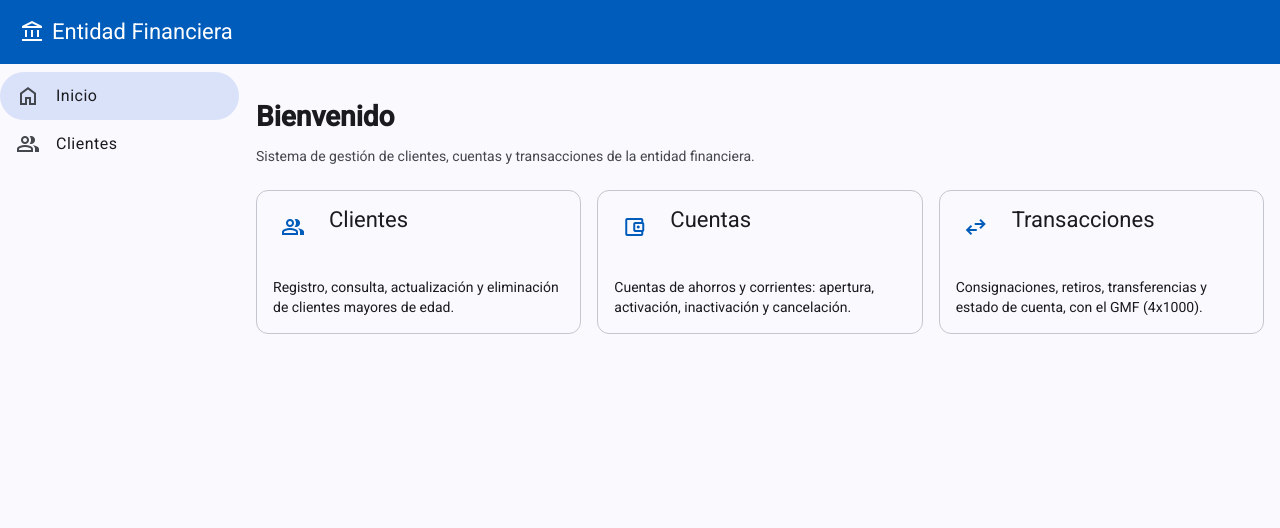
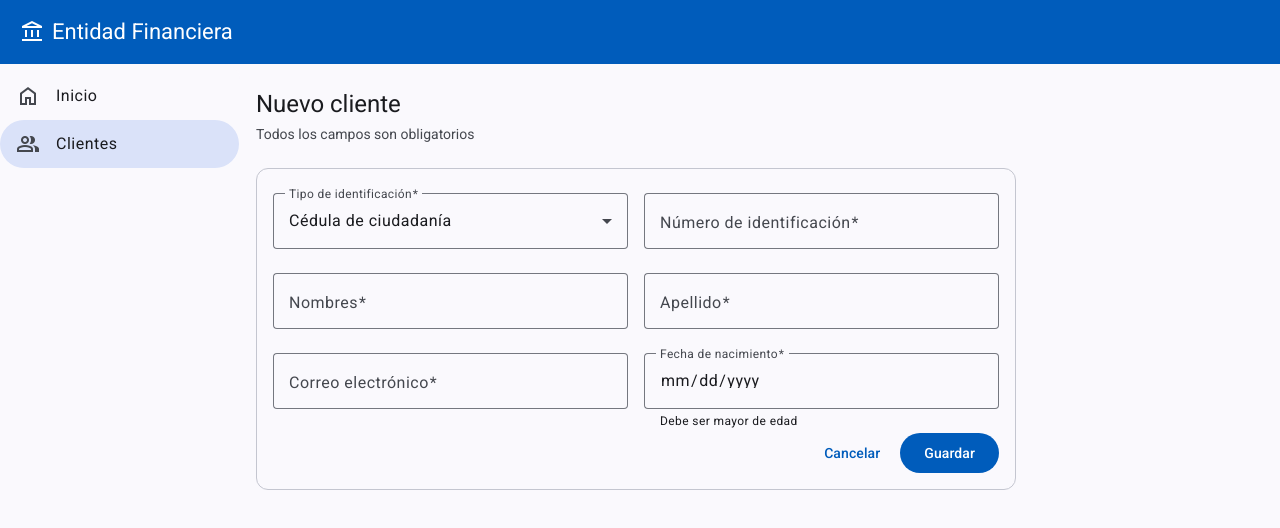
Before and after one commit to Sofialjure/prueba-tecnica-entidad-financiera, an Angular app in the folder frontend/: page /customers/new in a window 1280 px wide. Before the commit this address led to /. Shown: the top 528 px of the page. Built offline with nearby package versions, Linux system fonts and the light colour scheme.

Commit message:
feat(frontend): add customer form to create and edit customers

```diff
--- /dev/null
+++ b/frontend/src/app/features/customers/customer-form/customer-form.html
@@ -0,0 +1,61 @@
+<app-page-header
+  [title]="editing() ? 'Editar cliente' : 'Nuevo cliente'"
+  subtitle="Todos los campos son obligatorios"
+/>
+
+@if (loading()) {
+  <mat-progress-bar mode="indeterminate" />
+}
+
+<mat-card appearance="outlined">
+  <mat-card-content>
+    <form [formGroup]="form" (ngSubmit)="save()" class="grid" novalidate>
+      <mat-form-field appearance="outline">
+        <mat-label>Tipo de identificación</mat-label>
+        <mat-select formControlName="identificationType">
+          @for (type of identificationTypes; track type[0]) {
+            <mat-option [value]="type[0]">{{ type[1] }}</mat-option>
+          }
+        </mat-select>
+      </mat-form-field>
+
+      <mat-form-field appearance="outline">
+        <mat-label>Número de identificación</mat-label>
+        <input matInput formControlName="identificationNumber" autocomplete="off" />
+        <mat-error>{{ error('identificationNumber') }}</mat-error>
+      </mat-form-field>
+
+      <mat-form-field appearance="outline">
+        <mat-label>Nombres</mat-label>
+        <input matInput formControlName="firstName" autocomplete="given-name" />
+        <mat-error>{{ error('firstName') }}</mat-error>
+      </mat-form-field>
+
+      <mat-form-field appearance="outline">
+        <mat-label>Apellido</mat-label>
+        <input matInput formControlName="lastName" autocomplete="family-name" />
+        <mat-error>{{ error('lastName') }}</mat-error>
+      </mat-form-field>
+
+      <mat-form-field appearance="outline">
+        <mat-label>Correo electrónico</mat-label>
+        <input matInput type="email" formControlName="email" autocomplete="email" />
+        <mat-error>{{ error('email') }}</mat-error>
+      </mat-form-field>
+
+      <mat-form-field appearance="outline">
+        <mat-label>Fecha de nacimiento</mat-label>
+        <input matInput type="date" formControlName="birthDate" [max]="maxBirthDate" />
+        <mat-hint>Debe ser mayor de edad</mat-hint>
+        <mat-error>{{ error('birthDate') }}</mat-error>
+      </mat-form-field>
+
+      <div class="buttons">
+        <a mat-button routerLink="/customers">Cancelar</a>
+        <button mat-flat-button type="submit" [disabled]="saving() || loading()">
+          {{ saving() ? 'Guardando...' : 'Guardar' }}
+        </button>
+      </div>
+    </form>
+  </mat-card-content>
+</mat-card>
--- /dev/null
+++ b/frontend/src/app/features/customers/customer-form/customer-form.scss
@@ -0,0 +1,19 @@
+mat-card {
+  max-width: 760px;
+}
+
+// Two columns on wide screens, one on phones
+.grid {
+  display: grid;
+  grid-template-columns: repeat(auto-fit, minmax(260px, 1fr));
+  column-gap: 16px;
+  row-gap: 4px;
+  padding-top: 8px;
+}
+
+.buttons {
+  grid-column: 1 / -1;
+  display: flex;
+  justify-content: flex-end;
+  gap: 8px;
+}
--- /dev/null
+++ b/frontend/src/app/features/customers/customer-form/customer-form.ts
@@ -0,0 +1,117 @@
+import { Component, computed, inject, input, OnInit, signal } from '@angular/core';
+import { FormBuilder, ReactiveFormsModule, Validators } from '@angular/forms';
+import { MatButtonModule } from '@angular/material/button';
+import { MatCardModule } from '@angular/material/card';
+import { MatFormFieldModule } from '@angular/material/form-field';
+import { MatInputModule } from '@angular/material/input';
+import { MatProgressBarModule } from '@angular/material/progress-bar';
+import { MatSelectModule } from '@angular/material/select';
+import { Router, RouterLink } from '@angular/router';
+import { finalize } from 'rxjs';
+import { CustomerRequest } from '../../../core/models/customer';
+import { IdentificationType } from '../../../core/models/enums';
+import { NotificationService } from '../../../core/notification/notification.service';
+import { PageHeader } from '../../../shared/components/page-header/page-header';
+import { validationMessage } from '../../../shared/forms/validation-message';
+import {
+  latestAdultBirthDate,
+  legalAge,
+  trimmedMinLength,
+} from '../../../shared/forms/validators';
+import { LABELS } from '../../../shared/labels';
+import { CustomerService } from '../customer.service';
+
+const LEGAL_AGE = 18;
+/** Same format the API accepts: xxxx@xxxxx.xxx (RF-07). */
+const EMAIL_PATTERN = /^[^@\s]+@[^@\s]+\.[A-Za-z]{2,}$/;
+
+/** Creates a customer at /customers/new and edits one at /customers/:id/edit. */
+@Component({
+  selector: 'app-customer-form',
+  imports: [
+    MatButtonModule,
+    MatCardModule,
+    MatFormFieldModule,
+    MatInputModule,
+    MatProgressBarModule,
+    MatSelectModule,
+    PageHeader,
+    ReactiveFormsModule,
+    RouterLink,
+  ],
+  templateUrl: './customer-form.html',
+  styleUrl: './customer-form.scss',
+})
+export class CustomerForm implements OnInit {
+  private readonly customerService = inject(CustomerService);
+  private readonly notifications = inject(NotificationService);
+  private readonly router = inject(Router);
+
+  /** Route parameter; empty when creating. */
+  readonly id = input<string>();
+
+  protected readonly editing = computed(() => !!this.id());
+  protected readonly loading = signal(false);
+  protected readonly saving = signal(false);
+  protected readonly maxBirthDate = latestAdultBirthDate(LEGAL_AGE);
+  protected readonly identificationTypes = Object.entries(LABELS.identificationType) as [
+    IdentificationType,
+    string,
+  ][];
+
+  protected readonly form = inject(FormBuilder).nonNullable.group({
+    identificationType: ['CC' as IdentificationType, Validators.required],
+    identificationNumber: ['', [Validators.required, Validators.pattern(/^[A-Za-z0-9]{4,20}$/)]],
+    firstName: ['', [Validators.required, trimmedMinLength(2), Validators.maxLength(100)]],
+    lastName: ['', [Validators.required, trimmedMinLength(2), Validators.maxLength(100)]],
+    email: ['', [Validators.required, Validators.pattern(EMAIL_PATTERN), Validators.maxLength(150)]],
+    birthDate: ['', [Validators.required, legalAge(LEGAL_AGE)]],
+  });
+
+  protected readonly messages: Record<string, Record<string, string>> = {
+    identificationNumber: { pattern: 'Debe tener entre 4 y 20 letras o números, sin espacios' },
+    email: { pattern: 'El correo debe tener el formato xxxx@xxxxx.xxx' },
+  };
+
+  ngOnInit(): void {
+    const id = this.id();
+    if (id) {
+      this.loading.set(true);
+      this.customerService
+        .getById(Number(id))
+        .pipe(finalize(() => this.loading.set(false)))
+        .subscribe({
+          next: ({ id: _, createdAt, updatedAt, ...data }) => this.form.setValue(data),
+          error: () => this.router.navigate(['/customers']),
+        });
+    }
+  }
+
+  protected error(field: keyof typeof this.form.controls): string {
+    return validationMessage(this.form.controls[field].errors, this.messages[field]);
+  }
+
+  protected save(): void {
+    if (this.form.invalid) {
+      this.form.markAllAsTouched();
+      return;
+    }
+    const data: CustomerRequest = this.form.getRawValue();
+    const id = this.id();
+    const request = id
+      ? this.customerService.update(Number(id), data)
+      : this.customerService.create(data);
+
+    this.saving.set(true);
+    request.pipe(finalize(() => this.saving.set(false))).subscribe({
+      next: (customer) => {
+        this.notifications.success(
+          `Cliente ${customer.firstName} ${customer.lastName} ${id ? 'actualizado' : 'creado'}`,
+        );
+        this.router.navigate(['/customers']);
+      },
+      // The error interceptor already showed the API message (duplicated id, underage...)
+      error: () => undefined,
+    });
+  }
+}
--- a/frontend/src/app/features/customers/customer-list/customer-list.html
+++ b/frontend/src/app/features/customers/customer-list/customer-list.html
@@ -1,4 +1,9 @@
-<app-page-header title="Clientes" [subtitle]="subtitle()" />
+<app-page-header title="Clientes" [subtitle]="subtitle()">
+  <a mat-flat-button routerLink="new">
+    <mat-icon>person_add</mat-icon>
+    Nuevo cliente
+  </a>
+</app-page-header>
 
 <mat-form-field appearance="outline" class="search">
   <mat-label>Buscar</mat-label>
@@ -52,6 +57,14 @@
       <ng-container matColumnDef="actions">
         <th mat-header-cell *matHeaderCellDef></th>
         <td mat-cell *matCellDef="let customer" class="actions">
+          <a
+            mat-icon-button
+            matTooltip="Editar"
+            [routerLink]="[customer.id, 'edit']"
+            [attr.aria-label]="'Editar a ' + customer.firstName + ' ' + customer.lastName"
+          >
+            <mat-icon>edit</mat-icon>
+          </a>
           <button
             mat-icon-button
             matTooltip="Eliminar"
--- a/frontend/src/app/features/customers/customer-list/customer-list.ts
+++ b/frontend/src/app/features/customers/customer-list/customer-list.ts
@@ -7,6 +7,7 @@ import { MatInputModule } from '@angular/material/input';
 import { MatProgressBarModule } from '@angular/material/progress-bar';
 import { MatTableModule } from '@angular/material/table';
 import { MatTooltipModule } from '@angular/material/tooltip';
+import { RouterLink } from '@angular/router';
 import { filter, finalize, switchMap } from 'rxjs';
 import { Customer } from '../../../core/models/customer';
 import { NotificationService } from '../../../core/notification/notification.service';
@@ -28,6 +29,7 @@ import { CustomerService } from '../customer.service';
     MatTableModule,
     MatTooltipModule,
     PageHeader,
+    RouterLink,
   ],
   templateUrl: './customer-list.html',
   styleUrl: './customer-list.scss',
--- a/frontend/src/app/features/customers/customers.routes.ts
+++ b/frontend/src/app/features/customers/customers.routes.ts
@@ -1,4 +1,6 @@
 import { Routes } from '@angular/router';
+
+const loadForm = () => import('./customer-form/customer-form').then((m) => m.CustomerForm);
 
 export const CUSTOMER_ROUTES: Routes = [
   {
@@ -6,4 +8,6 @@ export const CUSTOMER_ROUTES: Routes = [
     loadComponent: () => import('./customer-list/customer-list').then((m) => m.CustomerList),
     title: 'Clientes | Entidad Financiera',
   },
+  { path: 'new', loadComponent: loadForm, title: 'Nuevo cliente | Entidad Financiera' },
+  { path: ':id/edit', loadComponent: loadForm, title: 'Editar cliente | Entidad Financiera' },
 ];
```
Also changed, not shown: 2 other files (tests, documents, lock files or other folders).
